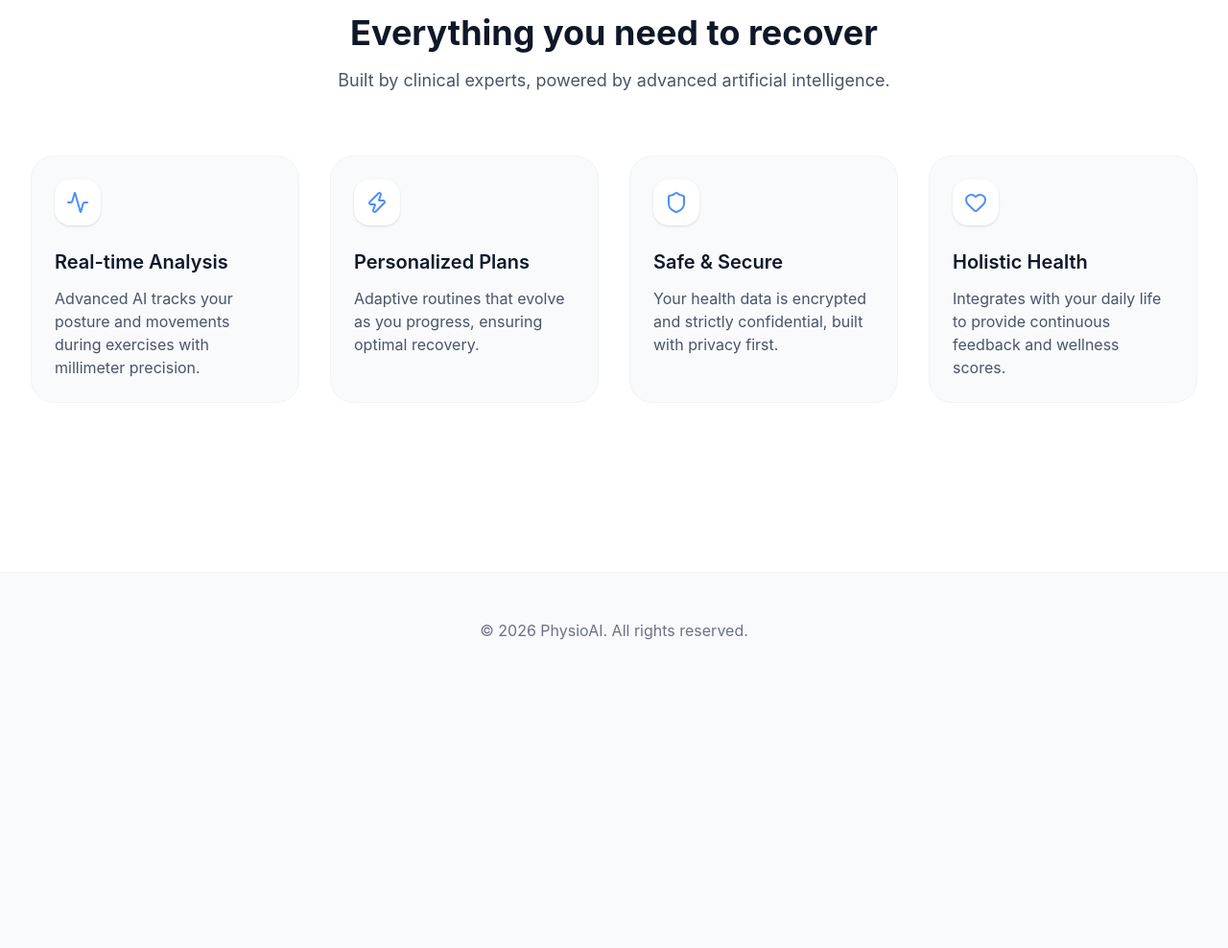
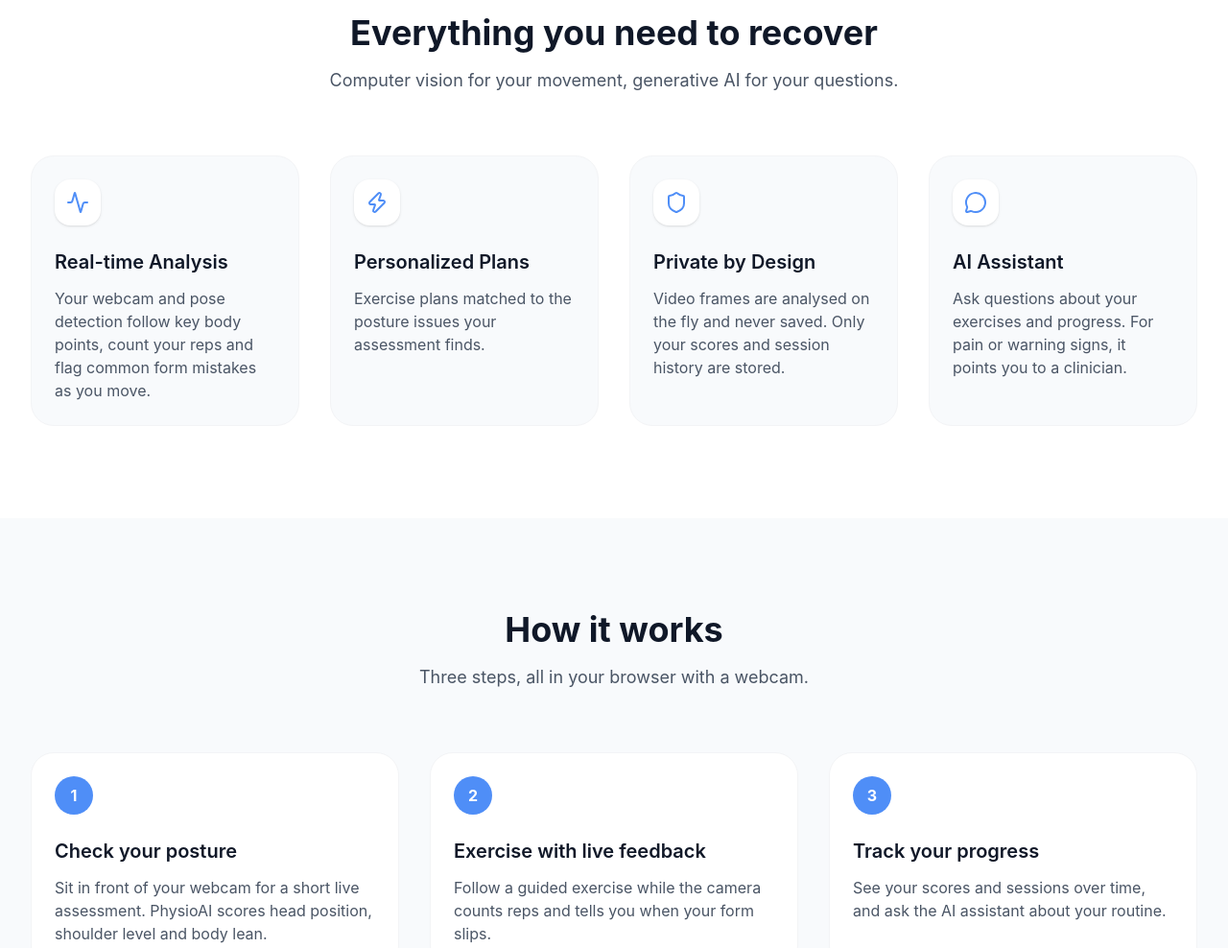
Before and after one commit to bharath-v-nair/ai-physio-tracker, a React (Vite) app: page / in a window 1280 px wide. Shown: the part 1483-2471 px from the top of the page at 96% size. Before the commit the page ends 2200 px from the top, so only its background shows below. Built offline with nearby package versions, Linux system fonts and the light colour scheme.

Commit message:
fix: replace unsupported landing page claims, add How it works section, correct assistant description in README

```diff
--- a/src/components/layout/Navbar.tsx
+++ b/src/components/layout/Navbar.tsx
@@ -17,7 +17,6 @@ export const Navbar = () => {
           <div className="hidden md:flex space-x-8">
             <a href="#features" className="text-sm font-medium text-gray-600 hover:text-gray-900 transition-colors">Features</a>
             <a href="#how-it-works" className="text-sm font-medium text-gray-600 hover:text-gray-900 transition-colors">How it Works</a>
-            <a href="#testimonials" className="text-sm font-medium text-gray-600 hover:text-gray-900 transition-colors">Testimonials</a>
           </div>
 
           <div className="flex items-center space-x-4">
--- a/src/pages/Landing.tsx
+++ b/src/pages/Landing.tsx
@@ -2,29 +2,44 @@ import React from 'react';
 import { Navbar } from '../components/layout/Navbar';
 import { Button } from '../components/ui/Button';
 import { motion } from 'framer-motion';
-import { Activity, Shield, Zap, Heart } from 'lucide-react';
+import { Activity, Shield, Zap, MessageCircle } from 'lucide-react';
 import { Link } from 'react-router-dom';
 
 const features = [
   {
     icon: <Activity className="w-6 h-6 text-[#4F8EF7]" />,
     title: "Real-time Analysis",
-    description: "Advanced AI tracks your posture and movements during exercises with millimeter precision."
+    description: "Your webcam and pose detection follow key body points, count your reps and flag common form mistakes as you move."
   },
   {
     icon: <Zap className="w-6 h-6 text-[#4F8EF7]" />,
     title: "Personalized Plans",
-    description: "Adaptive routines that evolve as you progress, ensuring optimal recovery."
+    description: "Exercise plans matched to the posture issues your assessment finds."
   },
   {
     icon: <Shield className="w-6 h-6 text-[#4F8EF7]" />,
-    title: "Safe & Secure",
-    description: "Your health data is encrypted and strictly confidential, built with privacy first."
+    title: "Private by Design",
+    description: "Video frames are analysed on the fly and never saved. Only your scores and session history are stored."
   },
   {
-    icon: <Heart className="w-6 h-6 text-[#4F8EF7]" />,
-    title: "Holistic Health",
-    description: "Integrates with your daily life to provide continuous feedback and wellness scores."
+    icon: <MessageCircle className="w-6 h-6 text-[#4F8EF7]" />,
+    title: "AI Assistant",
+    description: "Ask questions about your exercises and progress. For pain or warning signs, it points you to a clinician."
+  }
+];
+
+const steps = [
+  {
+    title: "Check your posture",
+    description: "Sit in front of your webcam for a short live assessment. PhysioAI scores head position, shoulder level and body lean."
+  },
+  {
+    title: "Exercise with live feedback",
+    description: "Follow a guided exercise while the camera counts reps and tells you when your form slips."
+  },
+  {
+    title: "Track your progress",
+    description: "See your scores and sessions over time, and ask the AI assistant about your routine."
   }
 ];
 
@@ -47,7 +62,7 @@ export const Landing = () => {
               >
                 <div className="inline-flex items-center space-x-2 bg-white rounded-full px-4 py-1.5 shadow-sm border border-gray-100 mb-8">
                   <span className="flex h-2 w-2 rounded-full bg-[#34C759]"></span>
-                  <span className="text-sm font-medium text-gray-600">Now in public beta</span>
+                  <span className="text-sm font-medium text-gray-600">Academic prototype</span>
                 </div>
 
                 <h1 className="text-5xl md:text-7xl font-extrabold tracking-tight text-gray-900 mb-8 leading-[1.1]">
@@ -67,9 +82,11 @@ export const Landing = () => {
                       Start Assessment
                     </Button>
                   </Link>
-                  <Button size="lg" variant="secondary" className="w-full sm:w-auto text-lg px-8 h-14 rounded-full">
-                    Learn More
-                  </Button>
+                  <a href="#how-it-works">
+                    <Button size="lg" variant="secondary" className="w-full sm:w-auto text-lg px-8 h-14 rounded-full">
+                      Learn More
+                    </Button>
+                  </a>
                 </div>
               </motion.div>
             </div>
@@ -83,13 +100,11 @@ export const Landing = () => {
             >
               <div className="rounded-2xl border border-gray-200/50 bg-white/50 p-2 backdrop-blur-xl shadow-2xl">
                 <div className="rounded-xl overflow-hidden bg-gray-100 aspect-video relative flex items-center justify-center">
-                  {/* Placeholder for dashboard screenshot */}
                   <img
-                    src="https://images.unsplash.com/photo-1576091160399-112ba8d25d1d?auto=format&fit=crop&q=80&w=2000"
-                    alt="App Dashboard"
-                    className="w-full h-full object-cover opacity-90"
+                    src="/dashboard-preview.jpg"
+                    alt="PhysioAI dashboard showing form scores and session history"
+                    className="w-full h-full object-cover object-top"
                   />
-                  <div className="absolute inset-0 bg-gradient-to-t from-gray-900/40 to-transparent" />
                 </div>
               </div>
             </motion.div>
@@ -97,11 +112,11 @@ export const Landing = () => {
         </section>
 
         {/* Features Section */}
-        <section id="features" className="py-24 bg-white">
+        <section id="features" className="scroll-mt-20 py-24 bg-white">
           <div className="max-w-7xl mx-auto px-4 sm:px-6 lg:px-8">
             <div className="text-center mb-16">
               <h2 className="text-3xl font-bold text-gray-900 sm:text-4xl">Everything you need to recover</h2>
-              <p className="mt-4 text-lg text-gray-600">Built by clinical experts, powered by advanced artificial intelligence.</p>
+              <p className="mt-4 text-lg text-gray-600">Computer vision for your movement, generative AI for your questions.</p>
             </div>
 
             <div className="grid grid-cols-1 md:grid-cols-2 lg:grid-cols-4 gap-8">
@@ -112,6 +127,28 @@ export const Landing = () => {
                   </div>
                   <h3 className="text-xl font-semibold text-gray-900 mb-3">{feature.title}</h3>
                   <p className="text-gray-600">{feature.description}</p>
+                </div>
+              ))}
+            </div>
+          </div>
+        </section>
+
+        {/* How it Works Section */}
+        <section id="how-it-works" className="scroll-mt-20 py-24 bg-[#F8FAFC]">
+          <div className="max-w-7xl mx-auto px-4 sm:px-6 lg:px-8">
+            <div className="text-center mb-16">
+              <h2 className="text-3xl font-bold text-gray-900 sm:text-4xl">How it works</h2>
+              <p className="mt-4 text-lg text-gray-600">Three steps, all in your browser with a webcam.</p>
+            </div>
+
+            <div className="grid grid-cols-1 md:grid-cols-3 gap-8">
+              {steps.map((step, idx) => (
+                <div key={idx} className="p-6 bg-white rounded-3xl border border-gray-100">
+                  <div className="w-10 h-10 rounded-full bg-[#4F8EF7] text-white font-bold flex items-center justify-center mb-6">
+                    {idx + 1}
+                  </div>
+                  <h3 className="text-xl font-semibold text-gray-900 mb-3">{step.title}</h3>
+                  <p className="text-gray-600">{step.description}</p>
                 </div>
               ))}
             </div>
```
Also changed, not shown: public/dashboard-preview.jpg (added), 1 other file (tests, documents, lock files or other folders).
